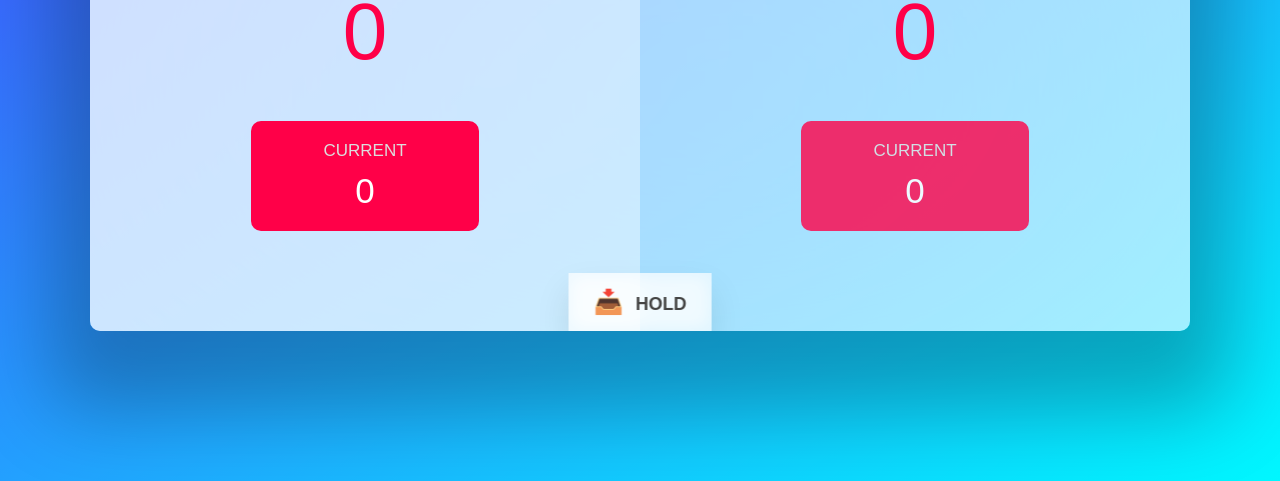
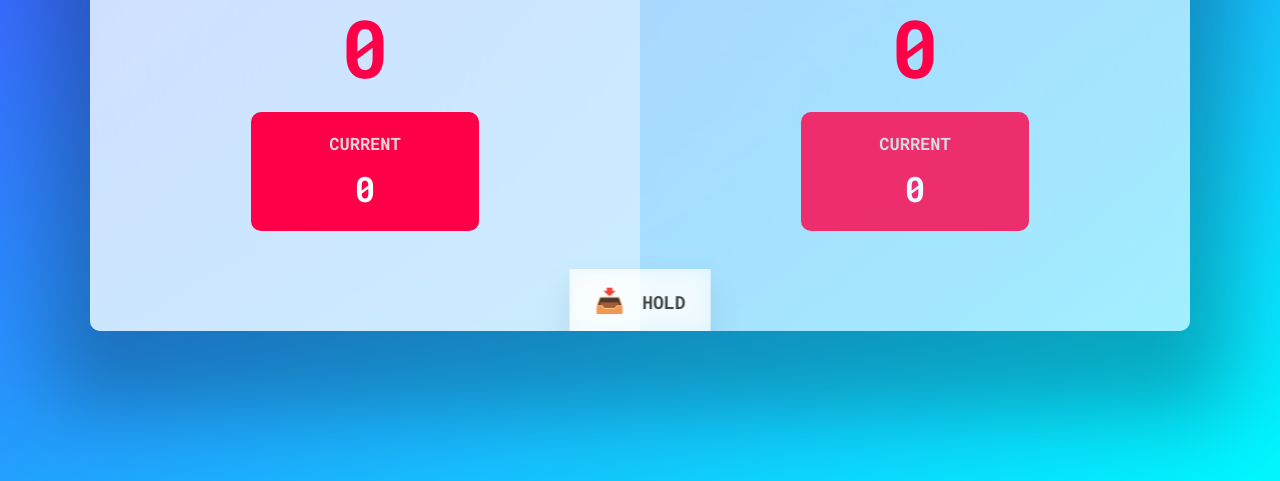
Before and after one commit to vishal00923/pig-game, a plain HTML site: page index.html in a window 1280 px wide. Shown: the part 319-800 px from the top of the page. Drawn offline with Linux system fonts and the light colour scheme.

Commit message:
💄 (style) : Update

```diff
--- a/style.css
+++ b/style.css
@@ -1,4 +1,4 @@
-@import url('https://fonts.googleapis.com/css2?family=Itim&family=Krona+One&display=swap');
+@import url('https://fonts.googleapis.com/css2?family=Roboto+Mono:ital,wght@0,700;1,400&display=swap');
 
 * {
     margin: 0;
@@ -11,7 +11,7 @@ html {
 }
 
 body {
-    font-family: 'Nunito', sans-serif;
+    font-family: 'Roboto Mono', monospace;
     font-weight: 400;
     height: 100vh;
     color: #333;
```
